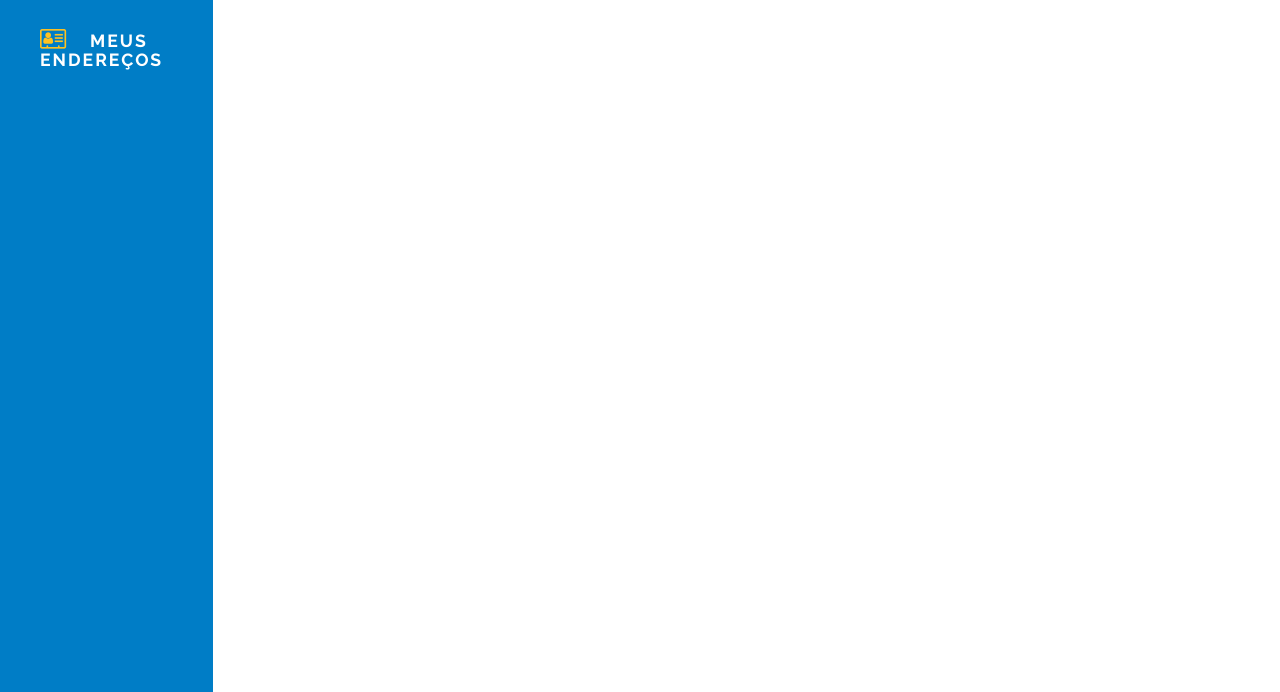
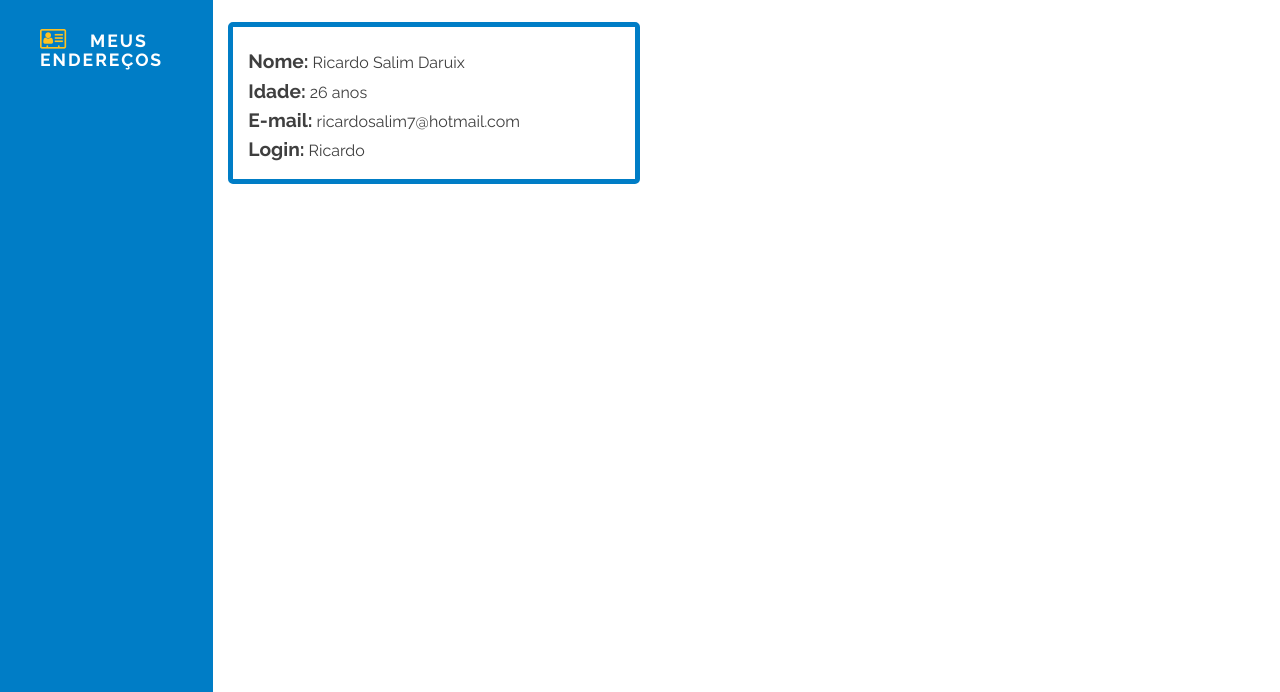
Before and after one commit to rickaicka/testeVerotthi, a website: page index.html at #/perfil in a window 1280 px wide. Shown: the part 192-884 px from the top of the page. Drawn offline with Linux system fonts and the light colour scheme.

Commit message:
Página Meu Perfil

```diff
--- a/partials/perfil.html
+++ b/partials/perfil.html
@@ -8,3 +8,12 @@
 
 
 <div class="clearfix"></div>
+
+<div class="meuPerfil col-md-6">
+    <ul>
+        <li><p><strong>Nome:</strong> Ricardo Salim Daruix</p></li>
+        <li><p><strong>Idade:</strong> 26 anos</p></li>
+        <li><p><strong>E-mail:</strong> ricardosalim7@hotmail.com</p></li>
+        <li><p><strong>Login:</strong> Ricardo</p></li>
+    </ul>
+</div>
--- a/sass/style.scss
+++ b/sass/style.scss
@@ -223,3 +223,21 @@ header{
         }
     }
 }
+
+.meuPerfil{
+    border: 5px solid $azul;
+    border-radius: 5px;
+    padding-top:25px ;
+    padding-bottom:10px ;
+    & ul{
+        & li{
+            margin-bottom: 10px;
+            & p{
+                @include fontPadraoMX(1em);
+                & strong{
+                    @include fontBoldMX(1.2em);
+                }
+            }
+        }
+    }
+}
```
Also changed, not shown: css/style.css, css/style.min.css.
